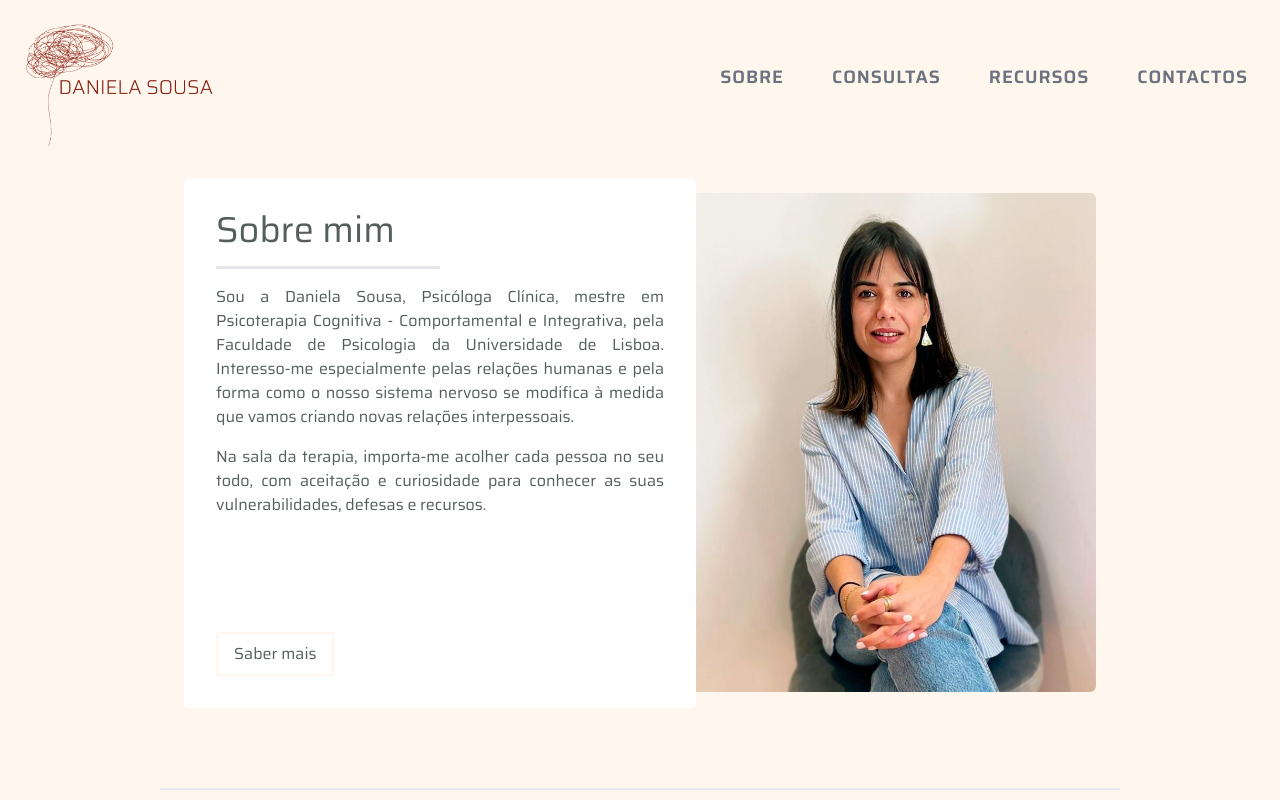
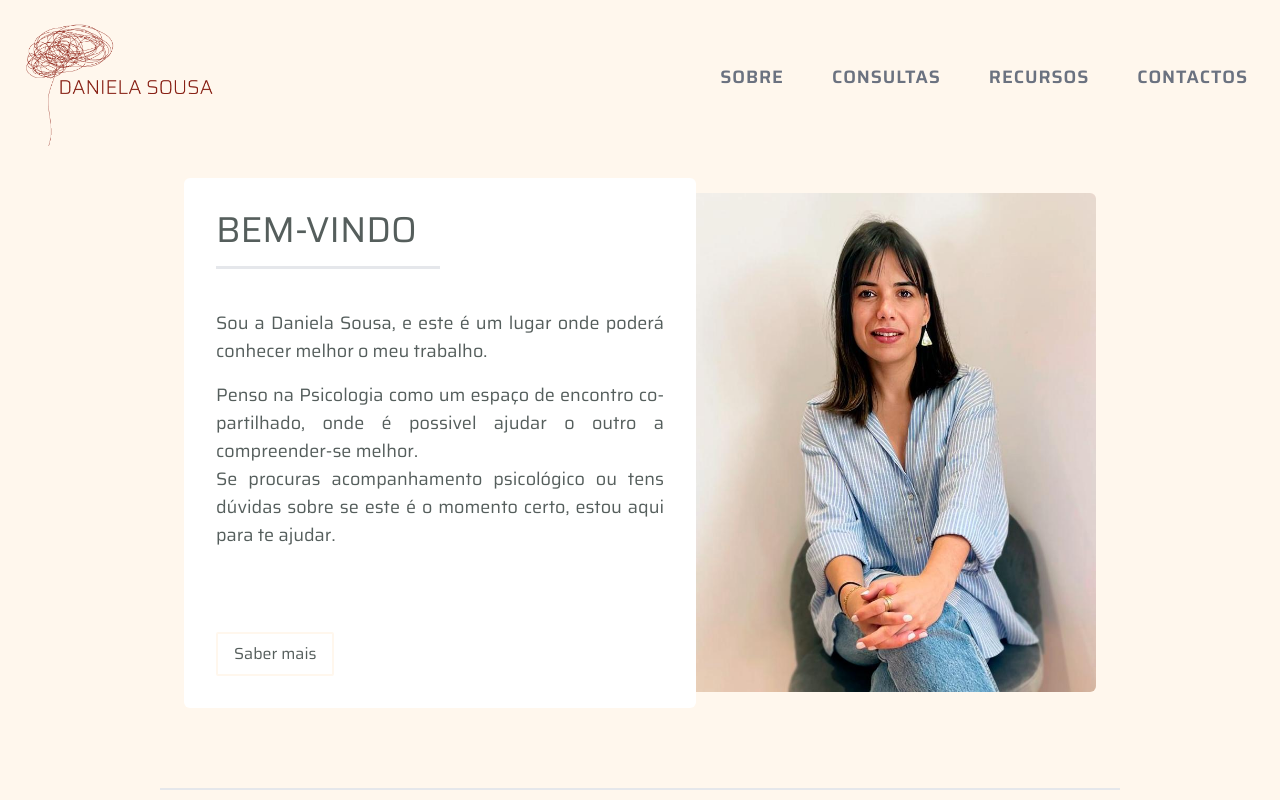
Before and after one commit to DeleteMind/site_psicologa, a Next.js app in the folder daniela-app/: page / in a window 1280 px wide. Shown: the top 800 px of the page. Built offline with nearby package versions, Linux system fonts and the light colour scheme.

Commit message:
change_root_page

```diff
--- a/daniela-app/app/layout.tsx
+++ b/daniela-app/app/layout.tsx
@@ -30,6 +30,9 @@ export default function RootLayout({
         {children}
 
         <Footer />
+
+
+
       </body>
     </html>
   );
--- a/daniela-app/app/page.tsx
+++ b/daniela-app/app/page.tsx
@@ -28,20 +28,16 @@ export default function Home() {
       {/* Sobre mim and photo */}
       <div className="flex flex-col lg:flex-row items-center justify-center m-8 text-justify">
         <div className="relative rounded-md bg-white min-h-[450px] lg:min-h-[530px] p-8 flex flex-col gap-4 w-full lg:max-w-lg mt-82">
-          <h1 className="text-4xl">Sobre mim</h1>
+          <h1 className="text-4xl">BEM-VINDO</h1>
           <hr className=" border-b-2 w-1/2" />
+          <div className="text-lg gap-4 flex flex-col pt-6">
           <p>
-            Sou a Daniela Sousa, Psicóloga Clínica, mestre em Psicoterapia
-            Cognitiva - Comportamental e Integrativa, pela Faculdade de
-            Psicologia da Universidade de Lisboa. Interesso-me especialmente
-            pelas relações humanas e pela forma como o nosso sistema nervoso se
-            modifica à medida que vamos criando novas relações interpessoais.
+            Sou a Daniela Sousa, e este é um lugar onde poderá conhecer melhor o meu trabalho.
           </p>
           <p>
-            Na sala da terapia, importa-me acolher cada pessoa no seu todo, com
-            aceitação e curiosidade para conhecer as suas vulnerabilidades,
-            defesas e recursos.
+            Penso na Psicologia como um espaço de encontro co-partilhado, onde é possivel ajudar o outro a compreender-se melhor. <br /> Se procuras acompanhamento psicológico ou tens dúvidas sobre se este é o momento certo, estou aqui para te ajudar.
           </p>
+          </div>
           <div className="flex-grow"></div>{" "}
           {/* This div will take up the remaining space */}
           <Link href="/sobre">
```
